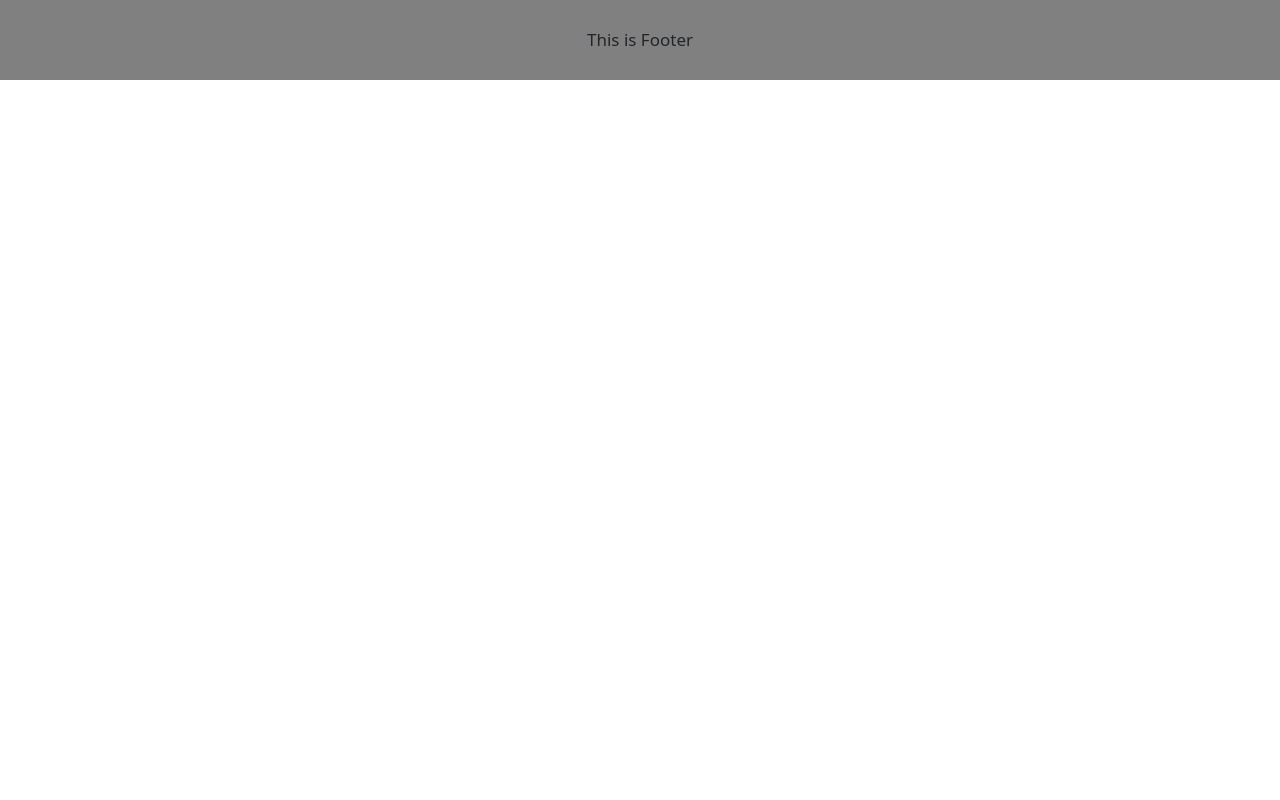
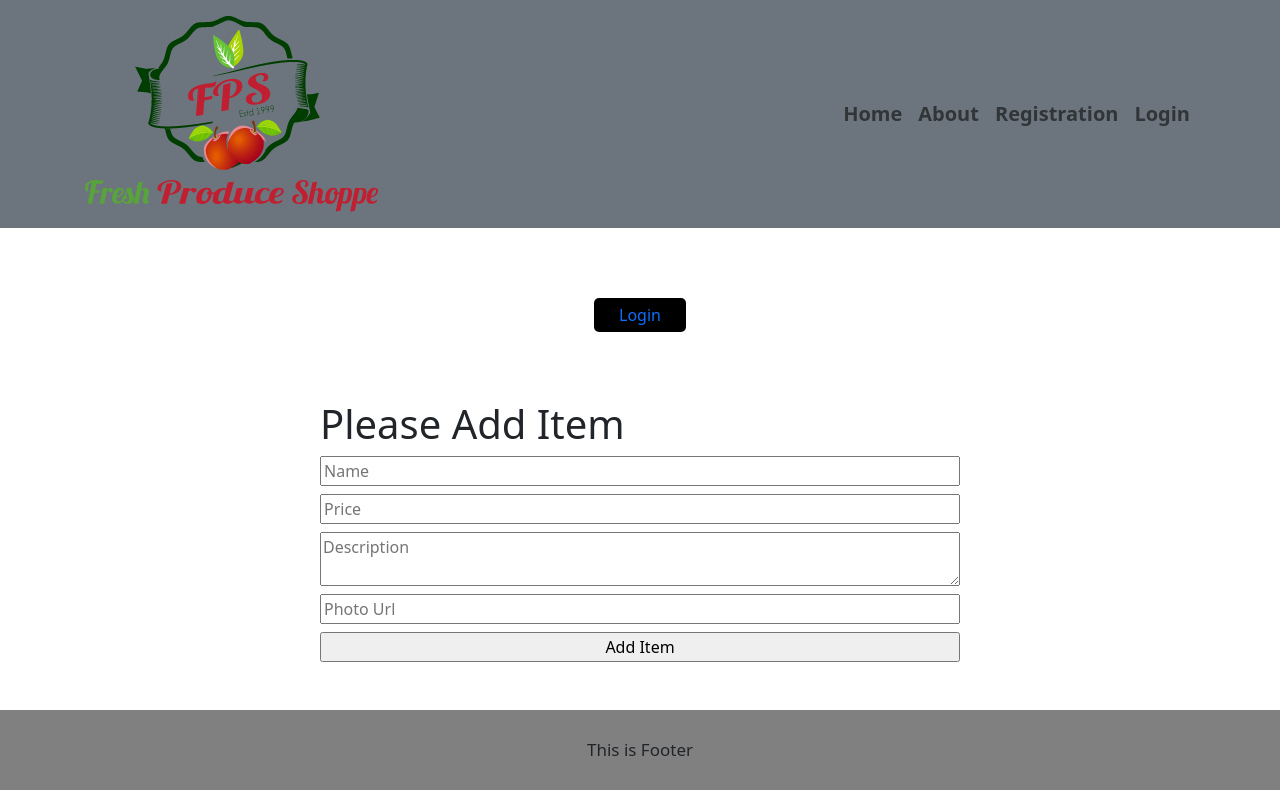
Before and after one commit to Anirbanjyoti/fruits_market_client, a React (Create React App) app: page /add in a window 1280 px wide. Before the commit this address had no page. Built offline with nearby package versions, Linux system fonts and the light colour scheme; no server answers.

Commit message:
dedign change

```diff
--- a/package.json
+++ b/package.json
@@ -12,6 +12,7 @@
     "react-bootstrap": "^2.4.0",
     "react-dom": "^18.2.0",
     "react-firebase-hooks": "^5.0.3",
+    "react-hook-form": "^7.33.1",
     "react-router-dom": "^6.3.0",
     "react-scripts": "5.0.1",
     "web-vitals": "^2.1.4"
--- a/src/App.js
+++ b/src/App.js
@@ -10,6 +10,8 @@ import ProductDetails from "./Pages/ProductDetails/ProductDetails";
 import RequireAuth from "./Pages/RequireAuth/RequireAuth";
 import Checkout from "./Pages/Checkout/Checkout";
 import Inventory from "./Pages/Inventory/Inventory";
+import AddItems from "./Pages/AddItems/AddItems";
+import MyItem from "./Pages/MyItem/MyItem";
 
 function App() {
   return (
@@ -22,6 +24,8 @@ function App() {
         <Route path="/about" element={<About />}></Route>
         <Route path="/checkout" element={<Checkout/>}></Route>
         <Route path="/manage" element={<Inventory/>}></Route>
+        <Route path="/myitem" element={<MyItem/>}></Route>
+        <Route path="/add" element={<AddItems/>}></Route>
         <Route
           path="/details/:productId"
           element={
--- /dev/null
+++ b/src/Pages/AddItems/AddItem.css
@@ -0,0 +1,16 @@
+.addItem{
+    width: 600px;
+    margin: 100px auto;
+}
+.inventory-manage {
+    display: flex;
+    width: 700px;
+    margin: auto;
+    justify-content: center;
+}
+.inventory-manage a {
+    background: black;
+    border-radius: 5px;
+    margin: 20px;
+    padding: 5px 25px;
+}
--- /dev/null
+++ b/src/Pages/AddItems/AddItems.js
@@ -0,0 +1,116 @@
+import React from "react";
+import PagesHeader from "../PagesHeader/PagesHeader";
+import { useForm } from "react-hook-form";
+import { Navigate } from "react-router-dom";
+import "./AddItem.css";
+import { useAuthState } from "react-firebase-hooks/auth";
+import { Nav } from "react-bootstrap";
+import { Link } from "react-router-dom";
+import auth from "../../firebase.init";
+import "./AddItem.css";
+
+const AddItems = () => {
+  const { register, handleSubmit, acknowledged } = useForm();
+  const onSubmit = (data) => {
+    // console.log(data);
+    const url = `http://localhost:5000/fruits`;
+    fetch(url, {
+      method: "POST",
+      headers: {
+        "content-type": "application/json",
+      },
+      body: JSON.stringify(data),
+    })
+      .then((res) => res.json())
+      .then((result) => {
+        console.log(result);
+        if (acknowledged) {
+          Navigate("/manage");
+        }
+      });
+  };
+
+  const [user] = useAuthState(auth);
+  return (
+    <div>
+      <PagesHeader></PagesHeader>
+
+      <div className="inventory-manage">
+        {/* add item */}
+        {user ? (
+          <>
+            <Nav.Link
+              as={Link}
+              to="/manage"
+              style={{
+                fontSize: "30px",
+                fontWeight: "600",
+                color: "#58A43A",
+              }}
+            >
+              <i>Manage Items</i>
+            </Nav.Link>
+            <Nav.Link
+              as={Link}
+              to="/add"
+              style={{
+                fontSize: "30px",
+                fontWeight: "600",
+                color: "#58A43A",
+              }}
+            >
+              <i>Add Item</i>
+            </Nav.Link>
+            <Nav.Link
+              as={Link}
+              to="/myitem"
+              style={{
+                fontSize: "30px",
+                fontWeight: "600",
+                color: "#58A43A",
+              }}
+            >
+              <i>My Item</i>
+            </Nav.Link>
+          </>
+        ) : (
+          <Nav.Link as={Link} to="/login">
+            Login
+          </Nav.Link>
+        )}
+        {/* add item */}
+      </div>
+      <form
+        onSubmit={handleSubmit(onSubmit)}
+        className="w-50 mx-auto d-flex flex-column mt-5 mb-5"
+      >
+        <h1>Please Add Item</h1>
+        <input
+          className="mb-2"
+          placeholder="Name"
+          {...register("name", { required: true, maxLength: 20 })}
+        />
+        <input
+          className="mb-2"
+          placeholder="Price"
+          type="number"
+          {...register("price")}
+        />
+        <textarea
+          className="mb-2"
+          placeholder="Description"
+          {...register("description")}
+        />
+        <input
+          className="mb-2"
+          type="text"
+          placeholder="Photo Url"
+          {...register("img")}
+        />
+        <input type="submit" value="Add Item" />
+      </form>
+    </div>
+  );
+};
+
+export default AddItems;
--- a/src/Pages/Home/Home.css
+++ b/src/Pages/Home/Home.css
@@ -65,10 +65,22 @@ body{
     margin-top: -100px;
     width: 100%;
 }
-.bar {
-    height: 135px;
-    background: white;
-    z-index: 99999;
+
+.shipping-info {
+    display: flex;
+    justify-content: space-around;
+    margin: 100px 0 0;
+    width: 100%;
+    padding: 30px 0;
+    background: #00ffff2b;
+}
+.testi {
     position: absolute;
-    width: 100%;
+    color: white;
+    text-align: center;
+    width: 800px;
+    margin: 25%;
 }
+.testi p{
+font-size: 20px;
+}
--- a/src/Pages/Home/Home.js
+++ b/src/Pages/Home/Home.js
@@ -8,7 +8,7 @@ import Product from "../Product/Product";
 import useAllFruits from "../../Hooks/useAllFruits/useALlFruits";
 
 const Home = () => {
- const [products] =useAllFruits();
+  const [products] = useAllFruits();
 
   return (
     <div>
@@ -40,7 +40,10 @@ const Home = () => {
           {products.map((p) => (
             <Product key={p.id} p={p}></Product>
           ))}
-
+        </div>
+        {/*  */}
+      </div>
+      <div className="shipping-info">
         <p>
           <img className="down-fruits" src={img4} alt="images"></img>
           <br></br>
@@ -57,9 +60,15 @@ const Home = () => {
           <b>Supply</b>
         </p>
       </div>
+      <div className="testimonials">
+        <div className="testi">
+          <h1>Best Quality</h1>
+          <p>
+            We’re not your average fruit importers. We have expertise in
+            sourcing the choicest of fresh fruits from around the world and
+            distributing it across the length and breadth of India.
+          </p>
         </div>
-      <div className="bar"></div>
-      <div className="testimonials">
         <img src={testimonial} alt="images"></img>
       </div>
       <div className="info">
--- a/src/Pages/Inventory/Inventory.css
+++ b/src/Pages/Inventory/Inventory.css
@@ -1,6 +1,6 @@
 .inventory {
     display: grid;
-    grid-template-columns: repeat(2, 1fr);
+    grid-template-columns: repeat(3, 1fr);
     grid-gap: 100px;
     width: 1000px;
     margin: 100px auto;
@@ -12,3 +12,15 @@
     margin: auto;
     justify-content: center;
 }
+.inventory-manage a {
+    background: black;
+    border-radius: 5px;
+    margin: 20px;
+    padding: 5px 25px;
+}
+.inventory-product {
+    text-align: center;
+    font-size: 30px;
+    border: 1px solid;
+    padding: 50px 0;
+}
--- a/src/Pages/Inventory/Inventory.js
+++ b/src/Pages/Inventory/Inventory.js
@@ -22,25 +22,20 @@ const Inventory = () => {
             {/* <h1 style={{textAlign:'center', margin:'50px auto'}}>Manage Your Inventories</h1> */}
             <div className='inventory-manage'>
 
-
             {user ? (
                 <>
                   <Nav.Link
-                  as={Link} to="/manage" style={{ fontSize:'30px',fontWeight:'600' }}>
+                  as={Link} to="/manage" style={{ fontSize:'30px',fontWeight:'600', color:'#58A43A' }}>
                     <i>Manage Items</i>
                   </Nav.Link>
                   <Nav.Link
-                  as={Link} to="/add" style={{ fontSize:'30px', fontWeight:'600' }}>
+                  as={Link} to="/add" style={{ fontSize:'30px', fontWeight:'600',color:'#58A43A' }}>
                    <i>Add Item</i>
                   </Nav.Link>
                   <Nav.Link
-                  as={Link} to="/add" style={{ fontSize:'30px',fontWeight:'600' }}>
+                  as={Link} to="/myitem" style={{ fontSize:'30px',fontWeight:'600', color:'#58A43A' }}>
                    <i>My Item</i>
                   </Nav.Link>
-                  {/* <Nav.Link onClick={logout}>
-                    <span style={{ color: "#FE5C5C" }}>{user.displayName}</span>{" "}
-                    Log Out
-                  </Nav.Link> */}
                 </>
               ) : (
                 <Nav.Link as={Link} to="/login">
--- a/src/Pages/InventoryManage/InventoryManage.css
+++ b/src/Pages/InventoryManage/InventoryManage.css
@@ -4,7 +4,6 @@
 .inventory-product {
     text-align: center;
     font-size: 30px;
-    text-transform: uppercase;
 }
 .inventory-product button{
     width: 100px;
--- /dev/null
+++ b/src/Pages/MyItem/MyItem.css
@@ -0,0 +1,12 @@
+.inventory-manage {
+    display: flex;
+    width: 700px;
+    margin: 50px auto 0;
+    justify-content: center;
+}
+.inventory-manage a {
+    background: black;
+    border-radius: 5px;
+    margin: 20px;
+    padding: 5px 25px;
+}
--- /dev/null
+++ b/src/Pages/MyItem/MyItem.js
@@ -0,0 +1,51 @@
+import React from "react";
+import PagesHeader from "../PagesHeader/PagesHeader";
+import { useAuthState } from "react-firebase-hooks/auth";
+import { Nav } from "react-bootstrap";
+import { Link } from "react-router-dom";
+import auth from "../../firebase.init";
+import "./MyItem.css";
+
+const MyItem = () => {
+  const [user] = useAuthState(auth);
+  return (
+    <div>
+      <PagesHeader></PagesHeader>
+
+      <div className="inventory-manage">
+        {/* Menu */}
+        {user ? (
+          <>
+            <Nav.Link
+              as={Link}
+              to="/manage"
+              style={{ fontSize: "30px", fontWeight: "600", color: "#58A43A" }}
+            >
+              <i>Manage Items</i>
+            </Nav.Link>
+            <Nav.Link
+              as={Link}
+              to="/add"
+              style={{ fontSize: "30px", fontWeight: "600", color: "#58A43A" }}
+            >
+              <i>Add Item</i>
+            </Nav.Link>
+            <Nav.Link
+              as={Link}
+              to="/myitem"
+              style={{ fontSize: "30px", fontWeight: "600", color: "#58A43A" }}
+            >
+              <i>My Item</i>
+            </Nav.Link>
+          </>
+        ) : (
+          <Nav.Link as={Link} to="/login">
+            Login
+          </Nav.Link>
+        )}
+      </div>
+    </div>
+  );
+};
+
+export default MyItem;
```
Also changed, not shown: 1 other file (tests, documents, lock files or other folders). Lines whose indentation alone changed are shown as unchanged.
